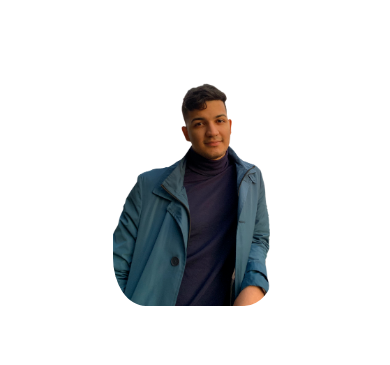
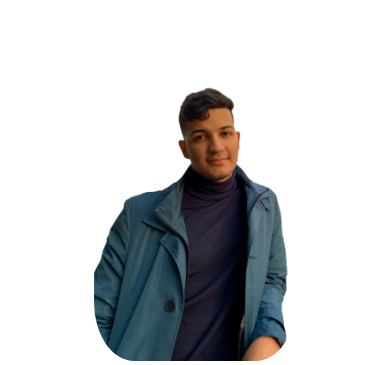
Before and after one commit to Migromero10/cv, a plain HTML site: page index.html in a window 390 px wide. Shown: the part 64-429 px from the top of the page. Drawn offline with nearby package versions, Linux system fonts and the light colour scheme.

Commit message:
Update styles.css

```diff
--- a/styles.css
+++ b/styles.css
@@ -161,3 +161,9 @@ p{
   opacity: .5;
   clear: both;
 }
+
+@media(max-width: 800px){
+  .container-fluid{
+    padding: 3% 7%;
+  }
+}
```
